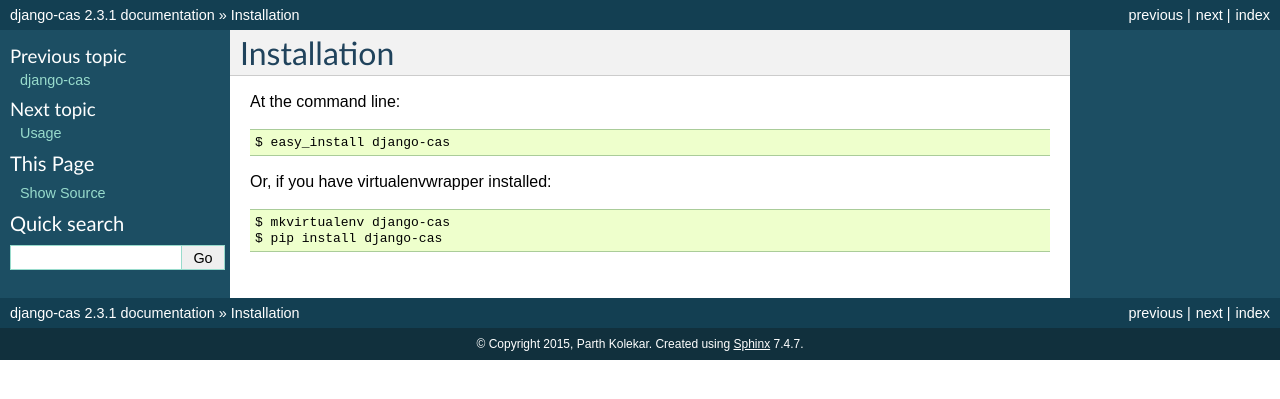
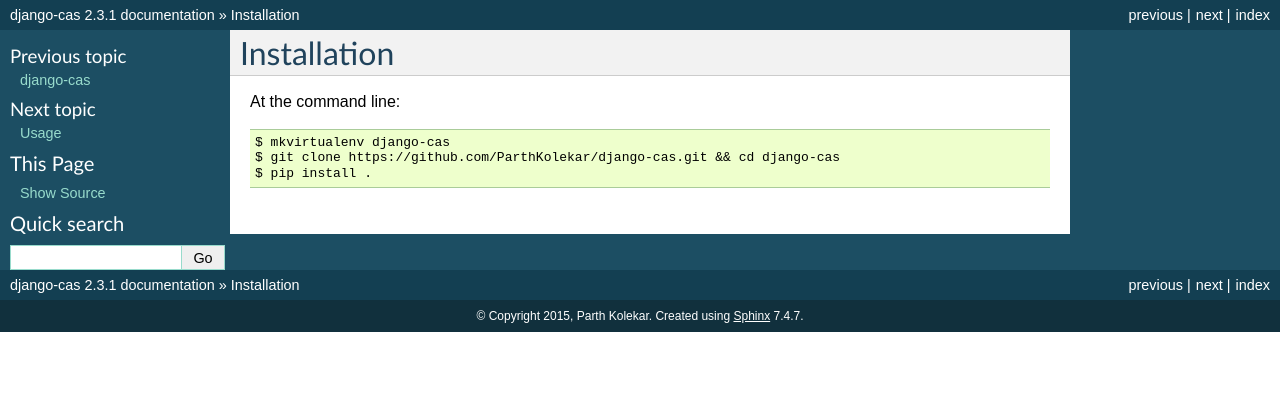
Before and after one commit to ParthKolekar/django-cas, a Sphinx documentation site: the page built from docs/installation.rst, in a window 1280 px wide. Shown: the top 399 px of the page. Built offline with Sphinx 7.4.7, drawn with Linux system fonts in a browser that asks for light colours.

Commit message:
Updated Documentation

```diff
--- a/README.rst
+++ b/README.rst
@@ -17,7 +17,8 @@
 
 Install django-cas::
 
-    pip install django-cas
+    git clone https://github.com/ParthKolekar/django-cas.git && cd django-cas
+    pip install .
 
 Then use it in a project::
 
--- a/docs/installation.rst
+++ b/docs/installation.rst
@@ -4,9 +4,6 @@
 
 At the command line::
 
-    $ easy_install django-cas
-
-Or, if you have virtualenvwrapper installed::
-
     $ mkvirtualenv django-cas
-    $ pip install django-cas
+    $ git clone https://github.com/ParthKolekar/django-cas.git && cd django-cas
+    $ pip install .
```
Also changed, not shown: other parts of README.rst (+2 -0 lines), docs/usage.rst (+66 -0 lines).
